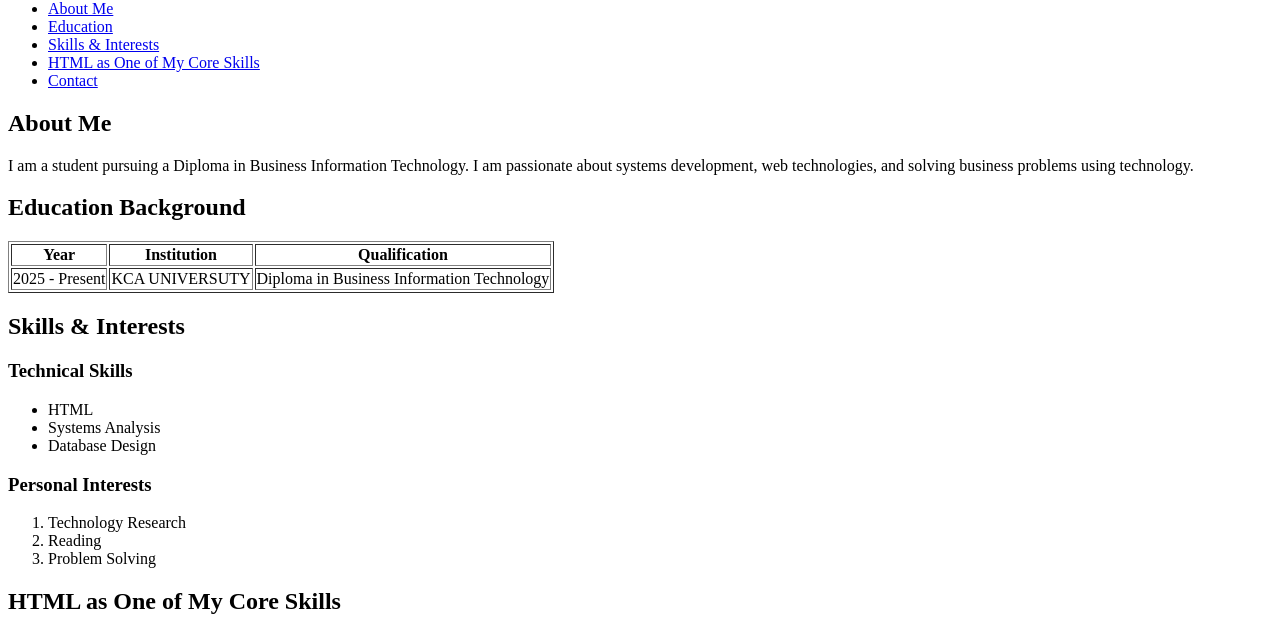
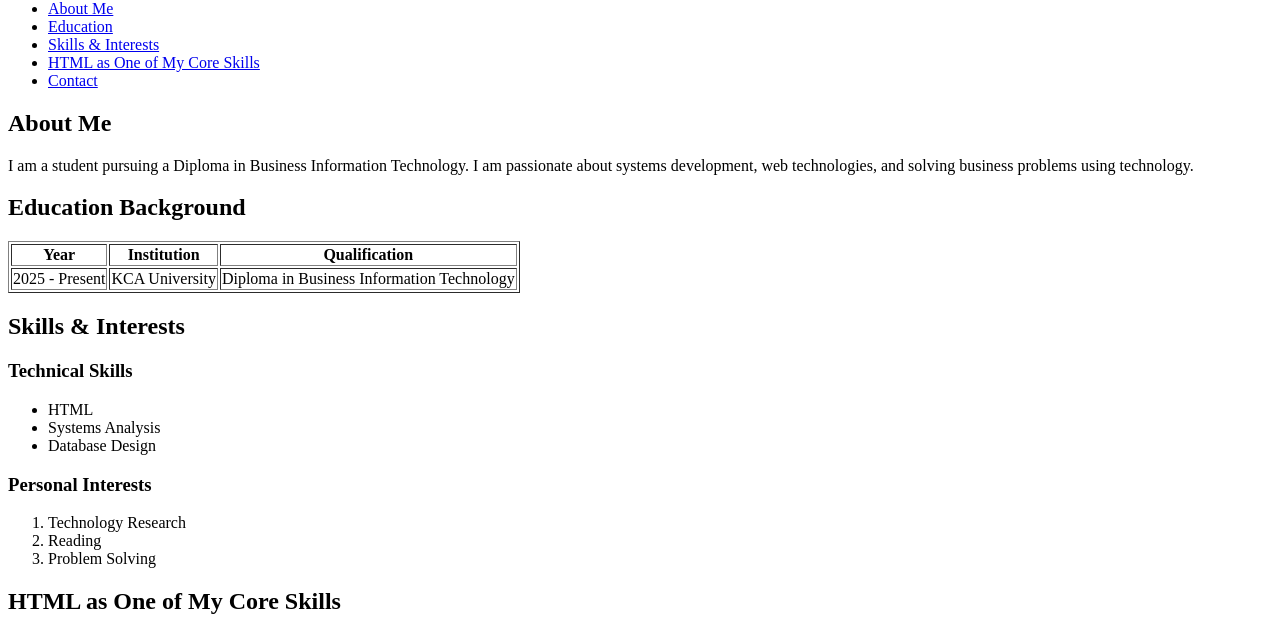
Before and after one commit to Mitchel-Kairu/student-website, a plain HTML site: page index.html in a window 1280 px wide. Shown: the part 165-797 px from the top of the page. Drawn offline with Linux system fonts and the light colour scheme.

Commit message:
Update index.html

```diff
--- a/index.html
+++ b/index.html
@@ -45,7 +45,7 @@
         </tr>
         <tr>
             <td>2025 - Present</td>
-            <td>KCA UNIVERSUTY</td>
+            <td>KCA University</td>
             <td>Diploma in Business Information Technology</td>
         </tr>
     </table>
```
